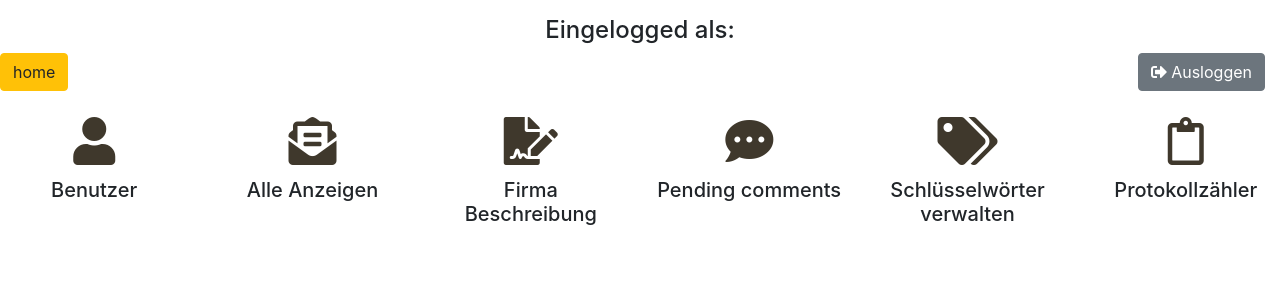
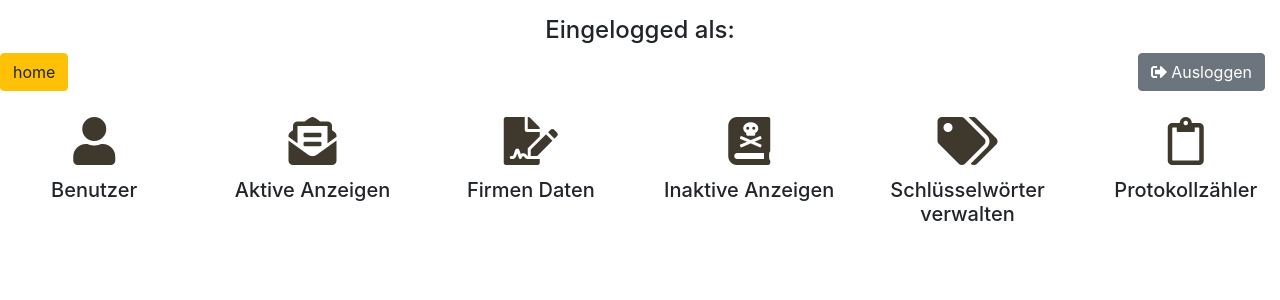
Before and after one commit to nikoladjekic/AnzeigeApp, an Angular app in the folder front/: page /admin in a window 1280 px wide. Shown: the top 300 px of the page. Built offline with nearby package versions, Linux system fonts and the light colour scheme; sample sign-in values are in the browser's storage.

Commit message:
implement logout from admin page and activate route guard

```diff
--- a/front/src/app/admin-page/admin-page.component.html
+++ b/front/src/app/admin-page/admin-page.component.html
@@ -16,17 +16,17 @@
 
   <div class="col-md-2 text-center">
     <a routerLink="anzeigen" routerLinkActive="active"><i class="fas fa-envelope-open-text"></i></a>
-    <h5>Alle Anzeigen</h5>
+    <h5>Aktive Anzeigen</h5>
   </div>
 
   <div class="col-md-2 text-center">
     <a routerLink="anzeigen" routerLinkActive="active"><i class="fas fa-file-signature"></i></a>
-    <h5>Firma Beschreibung</h5>
+    <h5>Firmen Daten</h5>
   </div>
 
   <div class="col-md-2 text-center">
-    <a routerLink="anzeigen" routerLinkActive="active"><i class="fas fa-comment-dots"></i></a>
-    <h5>Pending comments</h5>
+    <a routerLink="anzeigen" routerLinkActive="active"><i class="fas fa-book-dead"></i></a>
+    <h5>Inaktive Anzeigen</h5>
   </div>
 
   <div class="col-md-2 text-center">
--- a/front/src/app/admin-page/admin-page.component.ts
+++ b/front/src/app/admin-page/admin-page.component.ts
@@ -1,6 +1,8 @@
 import { Component, OnInit } from "@angular/core";
+import { Router } from "@angular/router";
 
 import { DataSharingService } from "src/services/data-sharing.service";
+import { AuthService } from "src/services/auth.service";
 
 @Component({
   selector: "app-admin-page",
@@ -9,11 +11,24 @@ import { DataSharingService } from "src/services/data-sharing.service";
 })
 export class AdminPageComponent implements OnInit {
   userThatLoggedIn: string;
-  constructor(private _dataShare: DataSharingService) {}
+  constructor(
+    private _dataShare: DataSharingService,
+    private _auth: AuthService,
+    private _router: Router
+  ) {}
 
   ngOnInit() {
     this._dataShare.currentUser.subscribe(
       user => (this.userThatLoggedIn = user)
     );
   }
+
+  ngOnDestroy() {
+    this._auth.logoutUser();
+  }
+
+  logout() {
+    this._auth.logoutUser();
+    this._router.navigate(["/login"]);
+  }
 }
--- a/front/src/guards/auth.guard.ts
+++ b/front/src/guards/auth.guard.ts
@@ -11,9 +11,8 @@ export class AuthGuard implements CanActivate {
   canActivate(): boolean {
     if (this._authService.loggedIn()) return true;
     else {
-      // this._router.navigate(["/login"]);
-      // return false;
-      return true;
+      this._router.navigate(["/login"]);
+      return false;
     }
   }
 }
--- a/front/src/services/auth.service.ts
+++ b/front/src/services/auth.service.ts
@@ -34,6 +34,5 @@ export class AuthService {
 
   logoutUser() {
     localStorage.removeItem("token");
-    this._router.navigate(["/login"]);
   }
 }
```
